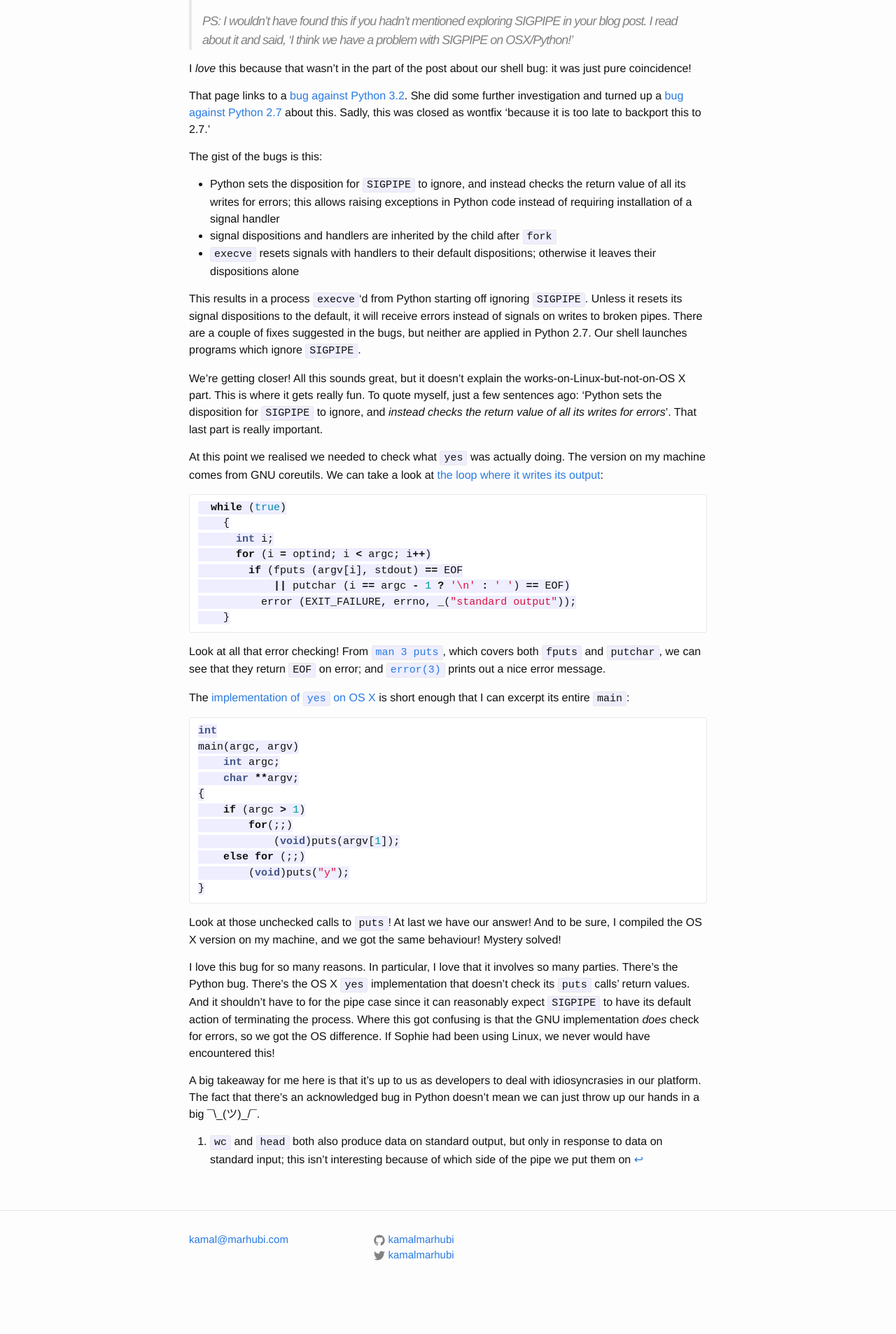
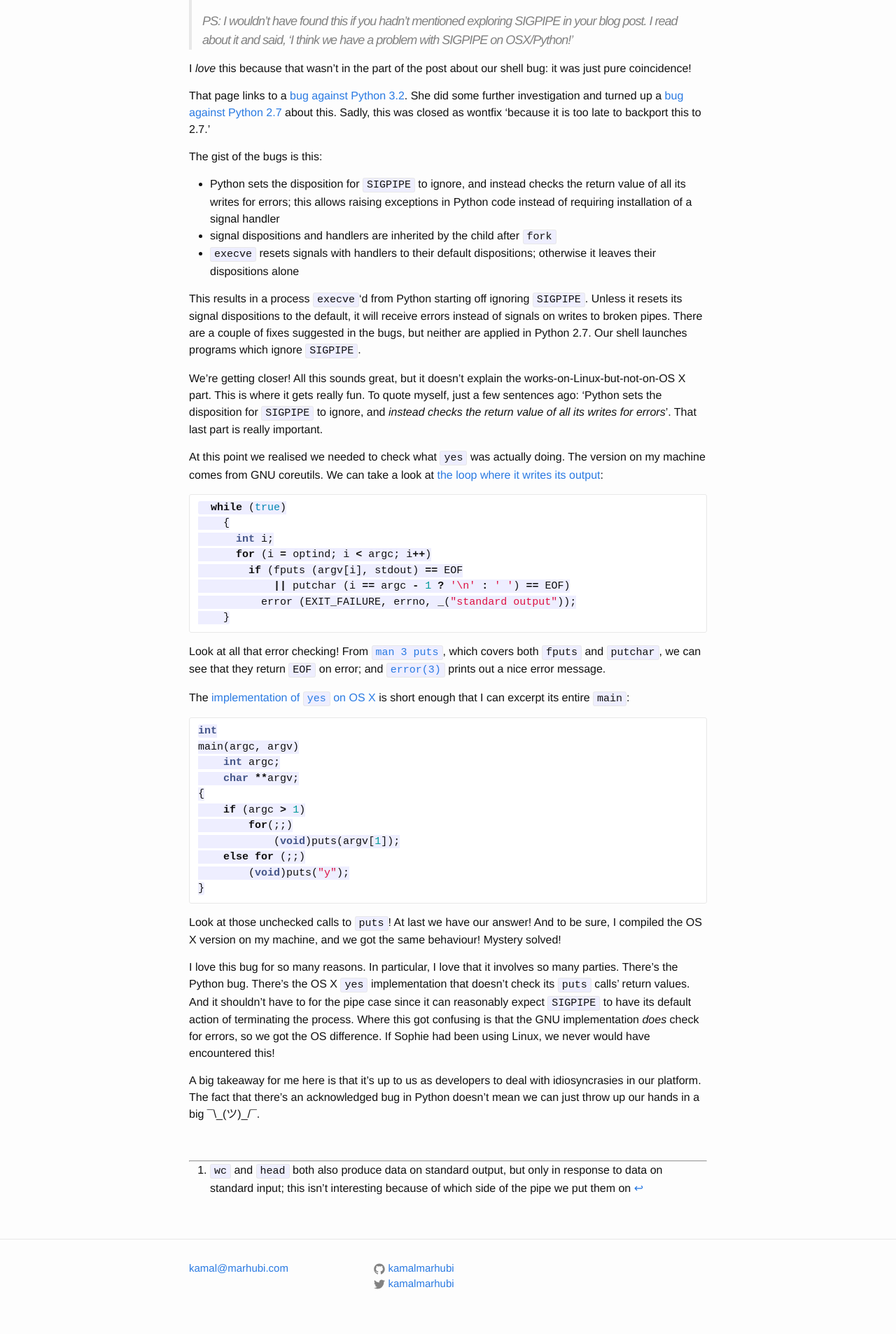
Before and after one commit to kamalmarhubi/website, a Jekyll site: the page built from _posts/2015-06-30-my-favourite-bug-so-far-at-the-recurse-center.markdown, in a window 1280 px wide. Shown: the part 1050-2956 px from the top of the page at 70% size. Built offline with Jekyll 4.4.1, drawn with Linux system fonts in a browser that asks for light colours; before the commit the page ends 2915 px from its top, so only the background shows below that.

Commit message:
Add horizontal rule to separate footnotes

```diff
--- a/_posts/2015-06-30-my-favourite-bug-so-far-at-the-recurse-center.markdown
+++ b/_posts/2015-06-30-my-favourite-bug-so-far-at-the-recurse-center.markdown
@@ -150,3 +150,7 @@ had been using Linux, we never would have encountered this!
 A big takeaway for me here is that it's up to us as developers to deal with
 idiosyncrasies in our platform. The fact that there's an acknowledged bug in
 Python doesn't mean we can just throw up our hands in a big ¯\\\_(ツ)\_/¯.
+
+<br />
+
+---
```
